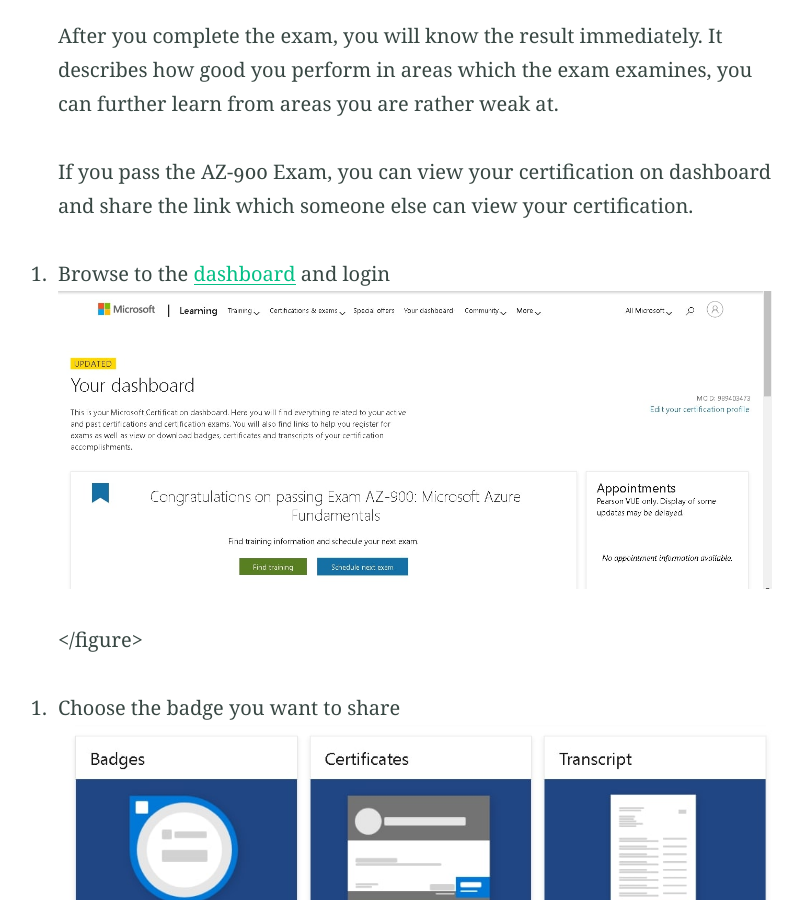
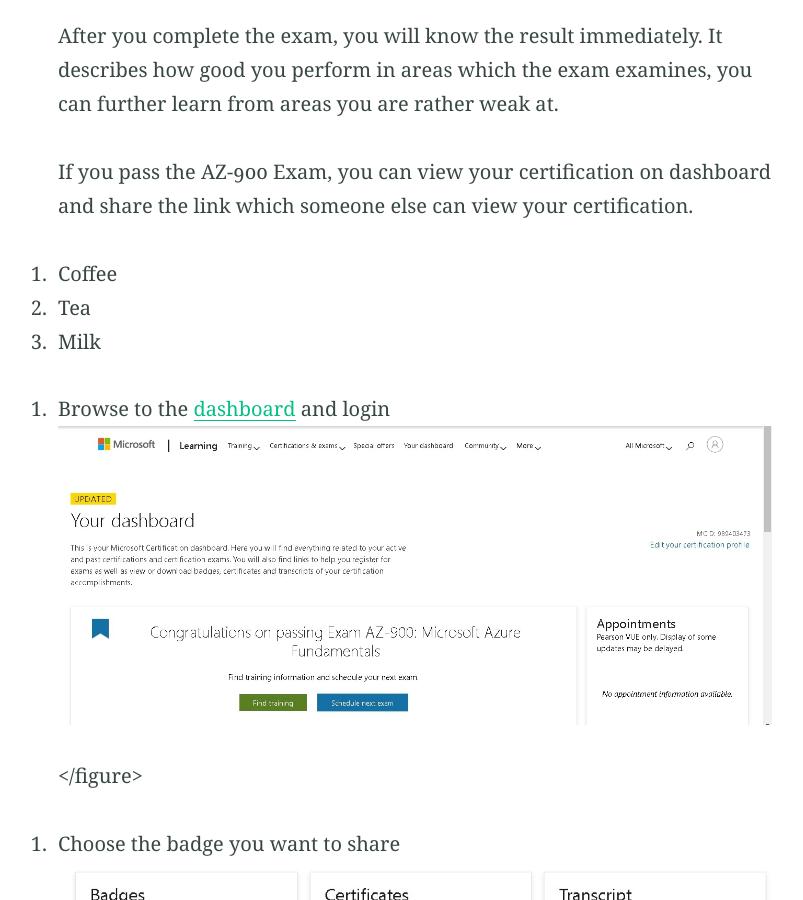
Before and after one commit to JoeHO888/JoeHo888.github.io, a Jekyll site: the page built from _posts/2019-12-17-20-Hours-To-Pass-Azure-Az-900.md, in a window 1280 px wide and 900 px high, scrolled down 5444 px. Shown: the whole window, without its empty margins (225-1028 px from the left). Built offline with Jekyll 4.4.1, drawn with Linux system fonts in a browser that asks for light colours; our own code applies the rules of GitHub Pages for plain Markdown files; comment, search, counter and statistics services are not loaded.

Commit message:
Order List for testing

```diff
--- a/_posts/2019-12-17-20-Hours-To-Pass-Azure-Az-900.md
+++ b/_posts/2019-12-17-20-Hours-To-Pass-Azure-Az-900.md
@@ -83,6 +83,14 @@
 After you complete the exam, you will know the result immediately. It describes how good you perform in areas which the exam examines, you can further learn from areas you are rather weak at.
 
 If you pass the AZ-900 Exam, you can view your certification on dashboard and share the link which someone else can view your certification.
+
+<ol>
+  <li>Coffee</li>
+  <li>Tea</li>
+  <li>Milk</li>
+</ol>
+
+
 1. Browse to the [dashboard](https://www.microsoft.com/en-us/learning/dashboard.aspx) and login {% include figure.html image="/images/2019-12-17-20-Hours-To-Pass-Azure-AZ-900/step1.jpg" alt="Microsoft Certification Dashboard" %}
 2. Choose the badge you want to share {% include figure.html image="/images/2019-12-17-20-Hours-To-Pass-Azure-AZ-900/step2.jpg" alt="Certification Badge" %}
 3. Click "Share" {% include figure.html image="/images/2019-12-17-20-Hours-To-Pass-Azure-AZ-900/step3.jpg" alt="Certification Badge" %}
```
